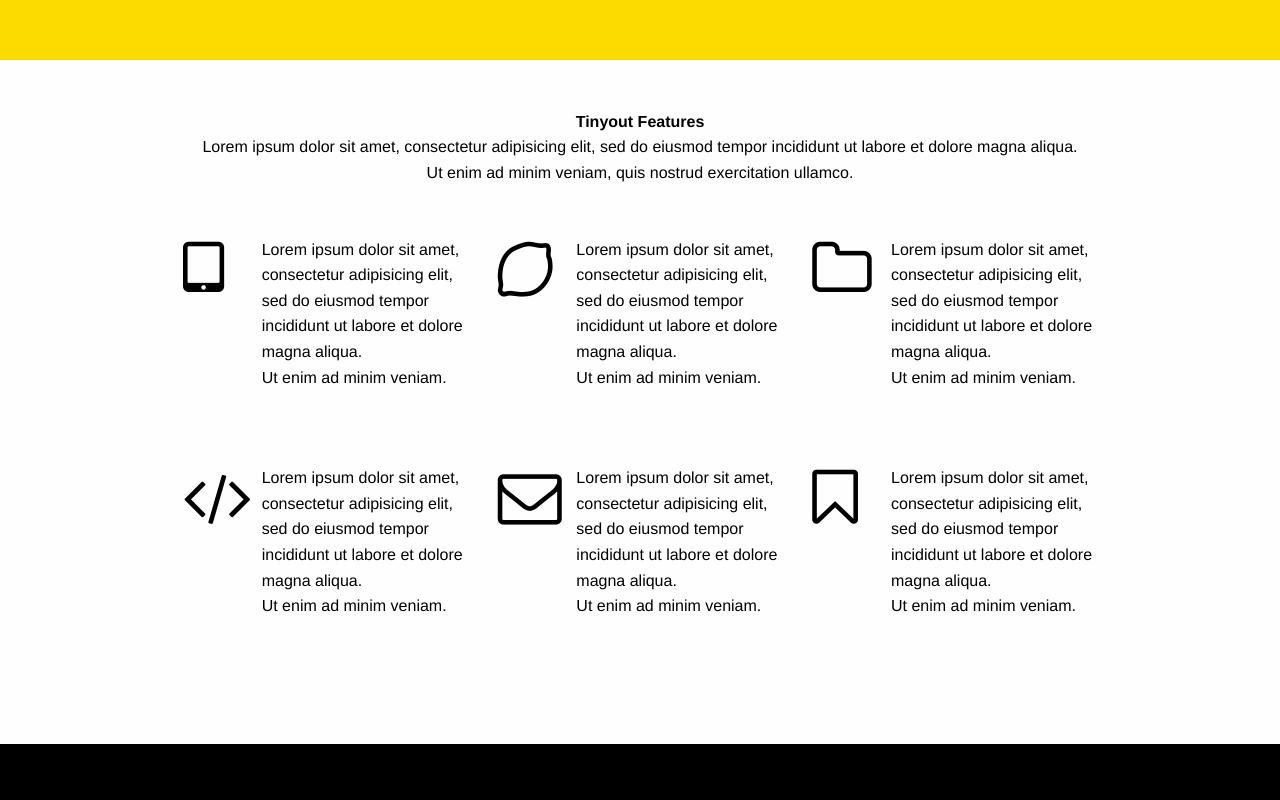
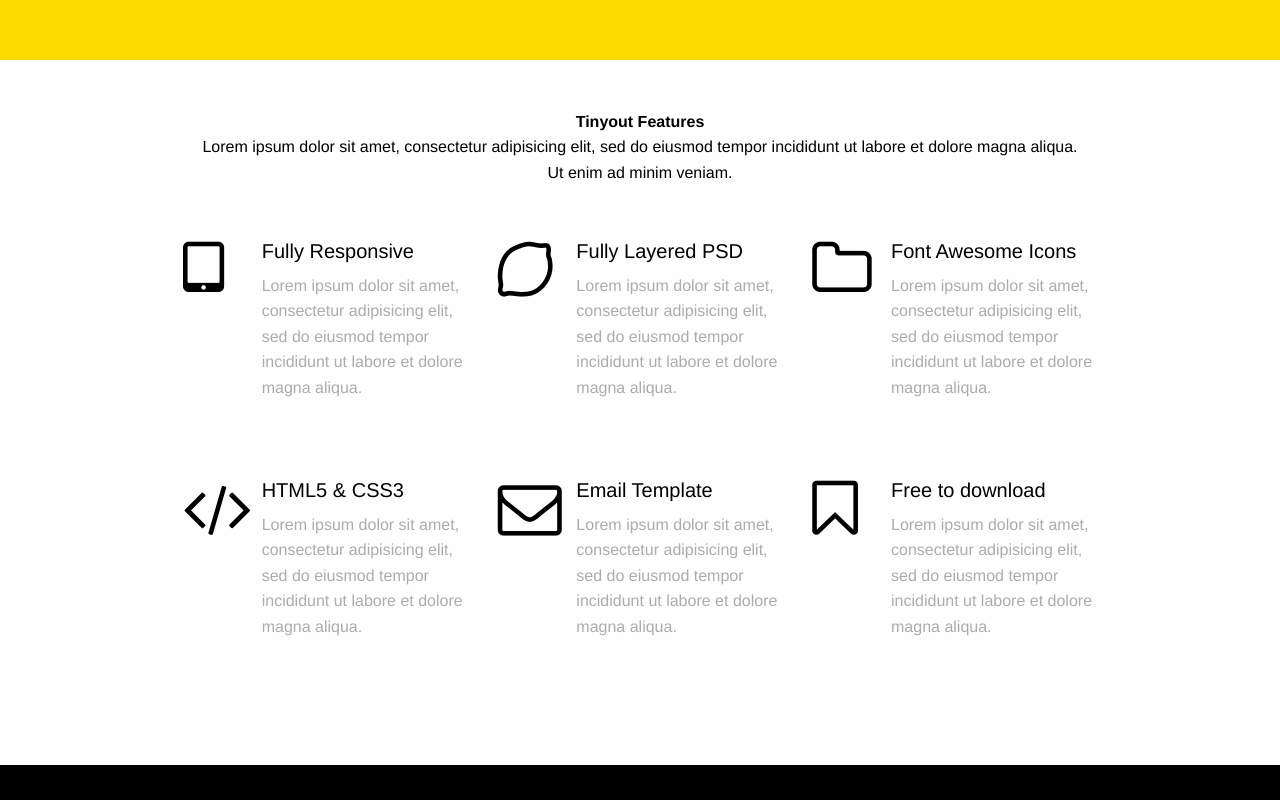
Before and after one commit to Omar-Saleh/WebTemplateV2, a plain HTML site: page index.html in a window 1280 px wide. Shown: the part 740-1540 px from the top of the page. Drawn offline with Linux system fonts and the light colour scheme.

Commit message:
Adjusted the width of the banne text container and nav bar logo

```diff
--- a/css/app.css
+++ b/css/app.css
@@ -3,6 +3,7 @@
   /*margin: 0 auto;*/
   /*text-align: center;*/
   /*padding-top: 10px;*/
+  transform: translateX(25%);
 
 }
 
@@ -53,6 +54,8 @@ nav .row a {
   color: black;
   padding-top: 20%;
   margin-bottom: 10%;
+  /*width: 60%;*/
+  transform: translateX(25%);
   /*position: absolute;*/
   /*top: 30%;
   left: 10%;
@@ -146,6 +149,10 @@ nav .row a {
   color: rgba(252, 219, 0, 1);
 }
 
+.paragraph-color {
+  color : rgb(172,172,172);
+}
+
 
 @media only screen and (max-width: 780px) {
   .banner {
--- a/index.html
+++ b/index.html
@@ -50,8 +50,8 @@
         <div class="medium-6 columns">
           <div class="banner-text">
             <h3>Inspire your inspiration</h3>
-            <p>Simple to use for your app, products showcase and your inspiration</p>
-            <p>Lorem ipsum dolor sit amet, consectetur adipisicing elit, sed do eiusmod tempor incididunt ut labore et dolore magna aliqua. Ut enim ad minim veniam, quis nostrud exercitation ullamco laboris nisi ut aliquip ex ea.</p>
+            <p style="width:60%;">Simple to use for your app, products showcase and your inspiration</p>
+            <p style="color:rgb(86,86,86);width:70%;">Lorem ipsum dolor sit amet, consectetur adipisicing elit, sed do eiusmod tempor incididunt ut labore et dolore magna aliqua. Ut enim ad minim veniam, quis nostrud exercitation ullamco laboris nisi ut aliquip ex ea.</p>
             <div class="icons-container">
               <i class="fa fa-apple fa-3x" aria-hidden="true"></i>
               <i class="fa fa-android fa-3x" aria-hidden="true"></i>
@@ -70,7 +70,7 @@
       <div class="row title">
         <strong>Tinyout Features</strong>
         <p><span>Lorem ipsum dolor sit amet, consectetur adipisicing elit, sed do eiusmod tempor incididunt ut labore et dolore magna aliqua.<br>
-          Ut enim ad minim veniam, quis nostrud exercitation ullamco.</p>
+          Ut enim ad minim veniam.</p>
       </div>
       <div class="row section-row">
         <div class="medium-4 columns">
@@ -79,8 +79,8 @@
               <i class="fa fa-tablet fa-4x section-thumbnail"></i>
             </div>
             <div class="medium-9 columns">
-              <p>Lorem ipsum dolor sit amet, consectetur adipisicing elit, sed do eiusmod tempor incididunt ut labore et dolore magna aliqua.<br>
-                Ut enim ad minim veniam.</p>
+              <h5> Fully Responsive </h5>
+              <p class="paragraph-color">Lorem ipsum dolor sit amet, consectetur adipisicing elit, sed do eiusmod tempor incididunt ut labore et dolore magna aliqua.</p>
             </div>
           </div>
         </div>
@@ -90,8 +90,8 @@
               <i class="fa fa-lemon-o fa-4x section-thumbnail"></i>
             </div>
             <div class="medium-9 columns">
-              <p>Lorem ipsum dolor sit amet, consectetur adipisicing elit, sed do eiusmod tempor incididunt ut labore et dolore magna aliqua.<br>
-                Ut enim ad minim veniam.</p>
+              <h5> Fully Layered PSD </h5>
+              <p class="paragraph-color">Lorem ipsum dolor sit amet, consectetur adipisicing elit, sed do eiusmod tempor incididunt ut labore et dolore magna aliqua.</p>
             </div>
           </div>
         </div>
@@ -101,8 +101,8 @@
               <i class="fa fa-folder-o fa-4x section-thumbnail"></i>
             </div>
             <div class="medium-9 columns">
-              <p>Lorem ipsum dolor sit amet, consectetur adipisicing elit, sed do eiusmod tempor incididunt ut labore et dolore magna aliqua.<br>
-                Ut enim ad minim veniam.</p>
+              <h5> Font Awesome Icons </h5>
+              <p class="paragraph-color">Lorem ipsum dolor sit amet, consectetur adipisicing elit, sed do eiusmod tempor incididunt ut labore et dolore magna aliqua.</p>
             </div>
           </div>
         </div>
@@ -114,8 +114,8 @@
             <i class="fa fa-code fa-4x section-thumbnail"></i>
           </div>
           <div class="medium-9 columns">
-            <p>Lorem ipsum dolor sit amet, consectetur adipisicing elit, sed do eiusmod tempor incididunt ut labore et dolore magna aliqua.<br>
-              Ut enim ad minim veniam.</p>
+            <h5> HTML5 & CSS3 </h5>
+            <p class="paragraph-color">Lorem ipsum dolor sit amet, consectetur adipisicing elit, sed do eiusmod tempor incididunt ut labore et dolore magna aliqua.</p>
           </div>
         </div>
       </div>
@@ -125,8 +125,8 @@
             <i class="fa fa-envelope-o fa-4x section-thumbnail"></i>
           </div>
           <div class="medium-9 columns">
-            <p>Lorem ipsum dolor sit amet, consectetur adipisicing elit, sed do eiusmod tempor incididunt ut labore et dolore magna aliqua.<br>
-              Ut enim ad minim veniam.</p>
+            <h5> Email Template </h5>
+            <p class="paragraph-color" >Lorem ipsum dolor sit amet, consectetur adipisicing elit, sed do eiusmod tempor incididunt ut labore et dolore magna aliqua.</p>
           </div>
         </div>
       </div>
@@ -136,8 +136,8 @@
             <i class="fa fa-bookmark-o fa-4x section-thumbnail"></i>
           </div>
           <div class="medium-9 columns">
-            <p>Lorem ipsum dolor sit amet, consectetur adipisicing elit, sed do eiusmod tempor incididunt ut labore et dolore magna aliqua.<br>
-              Ut enim ad minim veniam.</p>
+            <h5> Free to download </h5>
+            <p class="paragraph-color">Lorem ipsum dolor sit amet, consectetur adipisicing elit, sed do eiusmod tempor incididunt ut labore et dolore magna aliqua.</p>
           </div>
         </div>
       </div>
```
